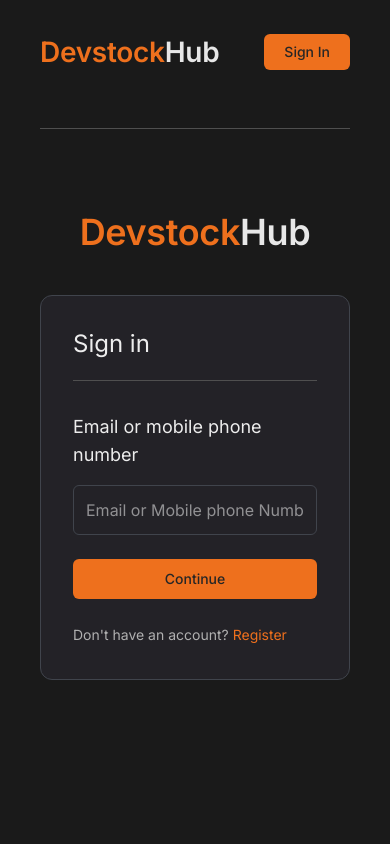
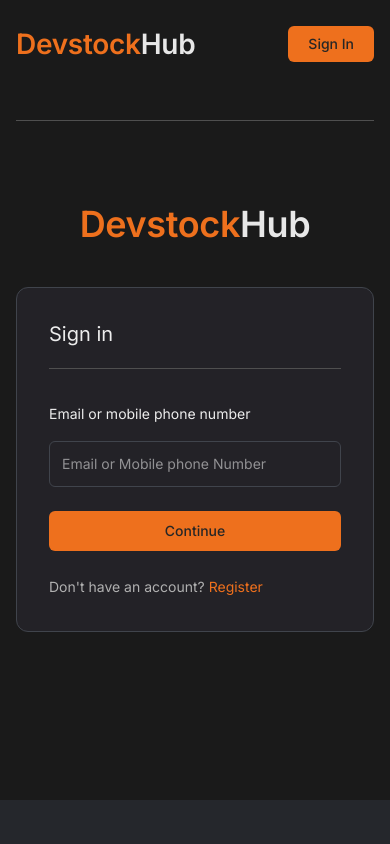
Before and after one commit to artur893/next-ecom, a Next.js app: page /login in a window 390 px wide. Shown: the top 844 px of the page. Built offline with nearby package versions, Linux system fonts and the light colour scheme; no server answers.

Commit message:
style(mobile): tighten padding, form font sizes and header spacing below md

```diff
--- a/src/app/(auth)/layout.tsx
+++ b/src/app/(auth)/layout.tsx
@@ -8,7 +8,7 @@
   children: React.ReactNode;
 }) {
   return (
-    <div className="flex flex-col min-h-screen px-10 py-8">
+    <div className="flex flex-col min-h-screen px-4 py-6 md:px-10 md:py-8">
       <Header />
       <div className="mt-4"></div>
       <div className="h-px w-full bg-neutral-700 my-10"></div>
--- a/src/app/(shop)/layout.tsx
+++ b/src/app/(shop)/layout.tsx
@@ -9,7 +9,7 @@
   children: React.ReactNode;
 }) {
   return (
-    <div className="flex flex-col min-h-screen px-10 py-8">
+    <div className="flex flex-col min-h-screen px-4 py-6 md:px-10 md:py-8">
       <Header />
       <div className="mt-4"></div>
       <Navigation />
--- a/src/components/auth/LoginForm.tsx
+++ b/src/components/auth/LoginForm.tsx
@@ -64,7 +64,7 @@
 
   return (
     <section className="max-w-md w-full mx-auto bg-base-shark p-8 rounded-xl border border-gray-700">
-      <h2 className="text-2xl mb-5">Sign in</h2>
+      <h2 className="text-xl mb-5 md:text-2xl">Sign in</h2>
       <div className="h-px w-full bg-neutral-700 mb-8"></div>
 
       <form
--- a/src/components/auth/RegisterForm.tsx
+++ b/src/components/auth/RegisterForm.tsx
@@ -63,7 +63,7 @@
 
   return (
     <section className="max-w-md mx-auto bg-base-shark p-8 rounded-xl border border-gray-700">
-      <h2 className="text-2xl mb-5">Create Account</h2>
+      <h2 className="text-xl mb-5 md:text-2xl">Create Account</h2>
       <div className="h-px w-full bg-neutral-700 mb-8"></div>
 
       <form onSubmit={handleSubmit(onSubmit)} noValidate className="space-y-6">
--- a/src/components/layout/Footer.tsx
+++ b/src/components/layout/Footer.tsx
@@ -11,7 +11,7 @@
   const h3Styles = "font-semibold text-heading-6 text-neutral-50 mb-4";
   const groupStyles = "w-48 flex flex-col gap-4";
   return (
-    <footer className="bg-gray-900 px-14 py-32 -mx-10 -mb-8 mt-22">
+    <footer className="bg-gray-900 px-4 py-32 -mx-4 -mb-6 mt-22 md:px-14 md:-mx-10 md:-mb-8">
       <div className="flex flex-wrap justify-between gap-10">
         <div className="flex flex-col gap-6">
           <h3 className="text-heading-4 font-semibold">
--- a/src/components/layout/Header.tsx
+++ b/src/components/layout/Header.tsx
@@ -20,7 +20,7 @@
       <div className="flex items-center">
         {initial ? (
           <>
-            <Link href="/cart" className="mr-7 flex items-center justify-center">
+            <Link href="/cart" className="mr-4 flex items-center justify-center md:mr-7">
               <CartIcon className="text-neutral-100" />
             </Link>
             <UserAvatarButton initial={initial} />
--- a/src/components/ui/basics/Input.tsx
+++ b/src/components/ui/basics/Input.tsx
@@ -14,11 +14,11 @@
   ) => {
     return (
       <div>
-        {label && <label className="text-lg">{label}</label>}
+        {label && <label className="text-sm md:text-lg">{label}</label>}
         <div className={`relative ${label ? "mt-4" : ""}`}>
           <input
             ref={ref}
-            className={`w-full p-3 rounded-md bg-base-shark text-white border ${
+            className={`w-full p-3 rounded-md bg-base-shark text-sm text-white border md:text-base ${
               error ? "border-danger-500" : "border-gray-700"
             } ${rightIcon ? "pr-12" : ""} ${className}`}
             {...props}
--- a/src/components/ui/basics/Select.tsx
+++ b/src/components/ui/basics/Select.tsx
@@ -11,11 +11,11 @@
   ({ label, error, className = "", children, ...props }, ref) => {
     return (
       <div>
-        {label && <label className="text-lg">{label}</label>}
+        {label && <label className="text-sm md:text-lg">{label}</label>}
         <div className={`relative ${label ? "mt-4" : ""}`}>
           <select
             ref={ref}
-            className={`w-full appearance-none p-3 pr-10 rounded-md bg-base-shark text-white border ${
+            className={`w-full appearance-none p-3 pr-10 rounded-md bg-base-shark text-sm text-white border md:text-base ${
               error ? "border-danger-500" : "border-gray-700"
             } ${className}`}
             {...props}
```
